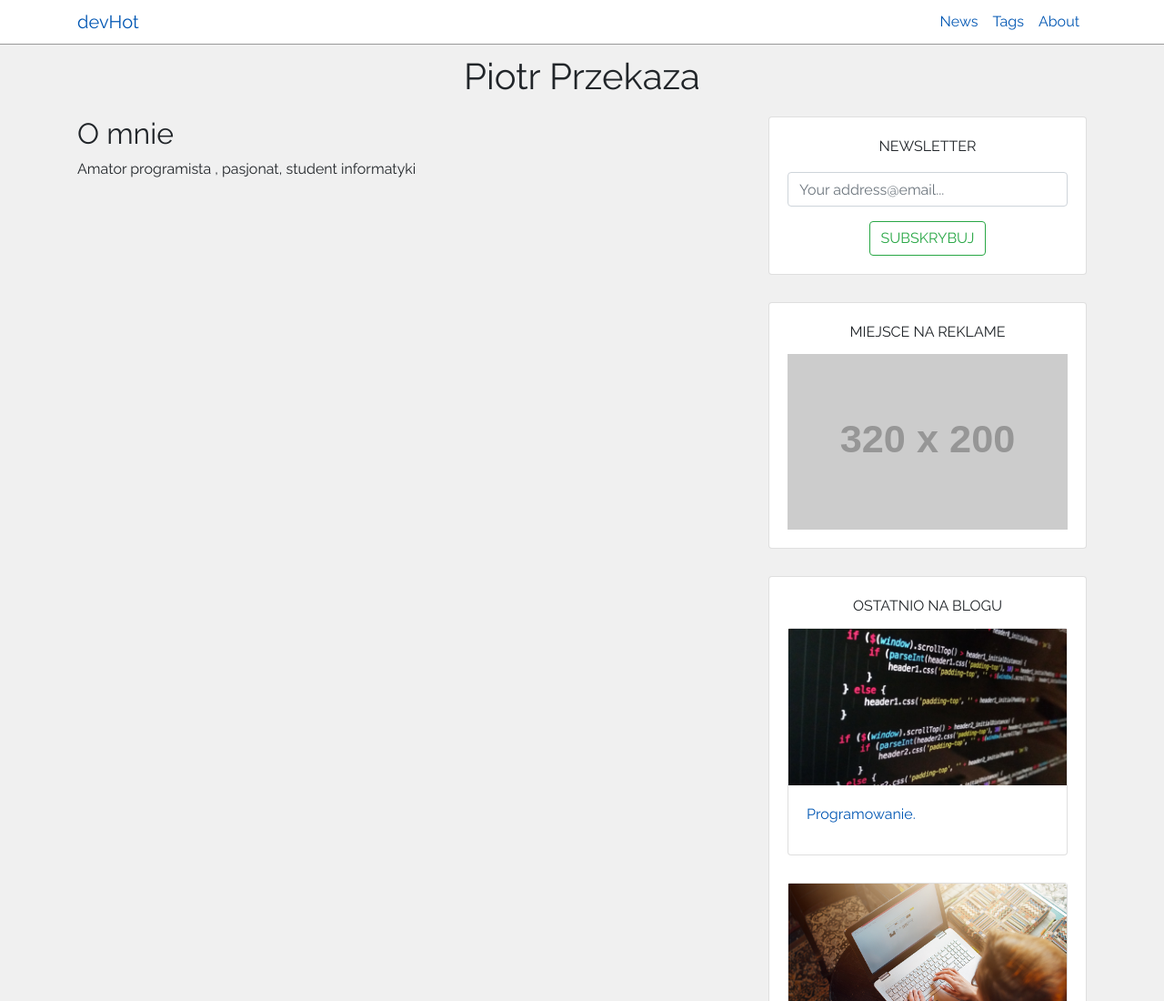
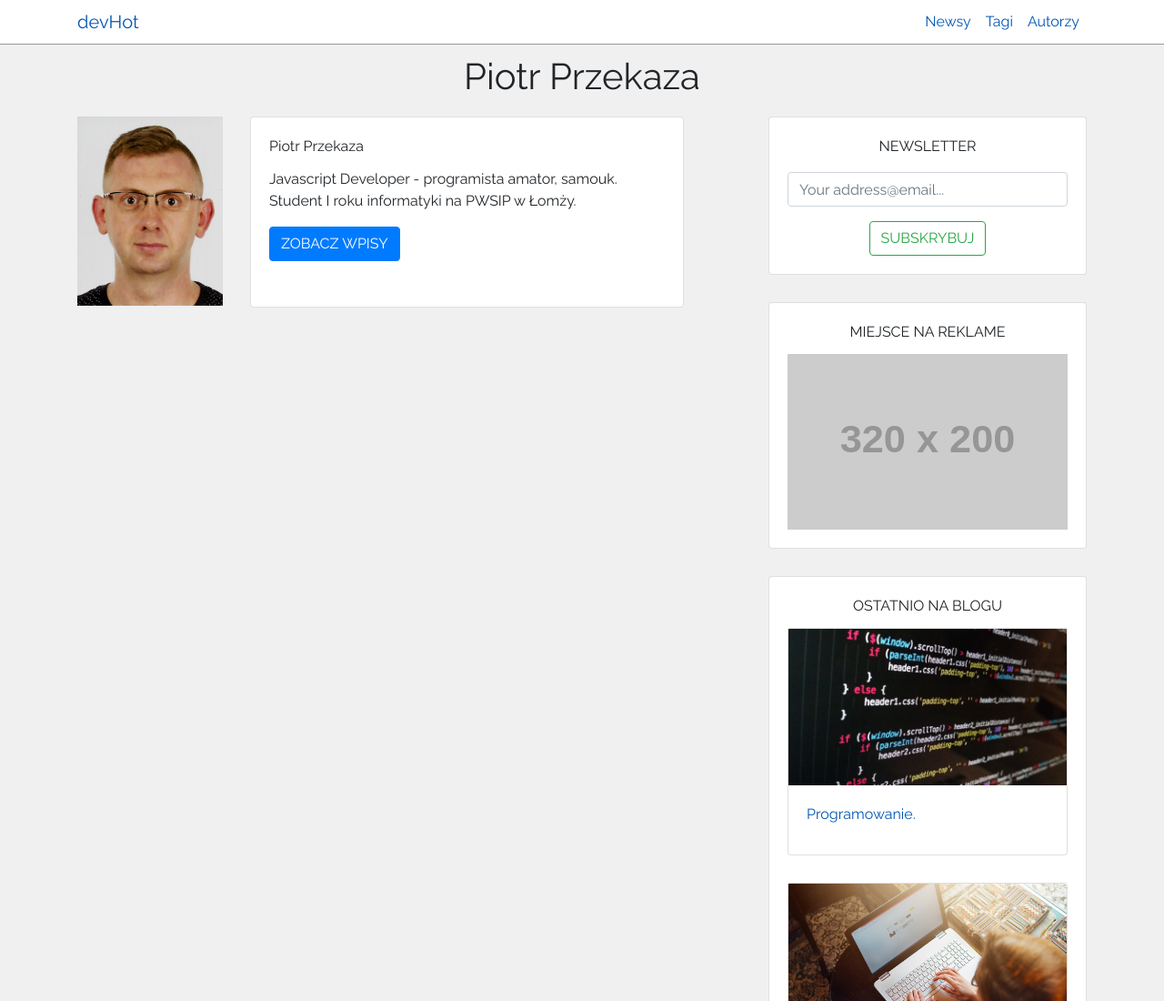
Before and after one commit to PiotrPrzekaza/blog, a Gatsby site: page /about in a window 1280 px wide. Shown: the top 1100 px of the page at 91% size. Built offline with nearby package versions, Linux system fonts and the light colour scheme; Gatsby itself is replaced by a stand-in of ours; placeholder pictures from the web are drawn by us.

Commit message:
meked about page with  vievs of authors

```diff
--- a/src/components/header.js
+++ b/src/components/header.js
@@ -1,6 +1,6 @@
 import React, { useState } from "react"
 import PropTypes from "prop-types"
-import '../styles/index.scss'
+import "../styles/index.scss"
 
 import {
   Collapse,
@@ -10,12 +10,12 @@ import {
   Nav,
   NavItem,
   NavLink,
-} from 'reactstrap';
+} from "reactstrap"
 
-const Header = (props) => {
-  const [isOpen, setIsOpen] = useState(false);
+const Header = props => {
+  const [isOpen, setIsOpen] = useState(false)
 
-  const toggle = () => setIsOpen(!isOpen);
+  const toggle = () => setIsOpen(!isOpen)
 
   return (
     <Navbar fixed="top" expand="sm" light>
@@ -25,20 +25,19 @@ const Header = (props) => {
         <Collapse isOpen={isOpen} navbar>
           <Nav className="ml-auto" navbar>
             <NavItem>
-              <NavLink href="/news">News</NavLink>
+              <NavLink href="/news">Newsy</NavLink>
             </NavItem>
             <NavItem>
-              <NavLink href="/tags">Tags</NavLink>
+              <NavLink href="/tags">Tagi</NavLink>
             </NavItem>
             <NavItem>
-              <NavLink href="/about">About</NavLink>
+              <NavLink href="/about">Autorzy</NavLink>
             </NavItem>
           </Nav>
         </Collapse>
       </div>
     </Navbar>
-
-  );
+  )
 }
 Header.propTypes = {
   siteTitle: PropTypes.string,
@@ -47,10 +46,7 @@ Header.propTypes = {
 Header.defaultProps = {
   siteTitle: ``,
 }
-export default Header;
-
-
-
+export default Header
 
 // import {
 //   Collapse,
@@ -61,7 +57,6 @@ export default Header;
 //   NavItem,
 //   NavLink,
 // } from 'reactstrap';
-
 
 // class Header extends React.Component {
 //   constructor(props) {
--- a/src/pages/about.js
+++ b/src/pages/about.js
@@ -1,15 +1,39 @@
 import React from "react"
-
 import Layout from "../components/layout"
 import SEO from "../components/seo"
+import authors from "../util/authors"
+import { Card, CardText, CardBody, CardTitle, Button, Row } from "reactstrap"
+import meImage from "../images/me.jpg"
+import { slugify } from "../util/utilityFunctions"
 
 const AboutPage = () => (
-    <Layout pageTitle="Piotr Przekaza">
-        <SEO title="O Mnie" />
-        <h2>O mnie</h2>
-        <p>Amator programista , pasjonat, student informatyki</p>
-
-    </Layout>
+  <Layout pageTitle="Piotr Przekaza">
+    <SEO title="O Mnie" />
+    <Row className="mb-4">
+      <div className="col-md-3">
+        <img
+          src={meImage}
+          style={{ maxWidth: "100%" }}
+          alt="Piotr Przekaza Profile"
+        />
+      </div>
+      <div className="col-md-8">
+        <Card style={{ minHeight: "100%" }}>
+          <CardBody>
+            <CardTitle>{authors[0].name}</CardTitle>
+            <CardText>{authors[0].bio}</CardText>
+            <Button
+              className="text-uppercase"
+              color="primary"
+              href={`/author/${slugify(authors[0].name)}`}
+            >
+              Zobacz wpisy
+            </Button>
+          </CardBody>
+        </Card>
+      </div>
+    </Row>
+  </Layout>
 )
 
 export default AboutPage
```
